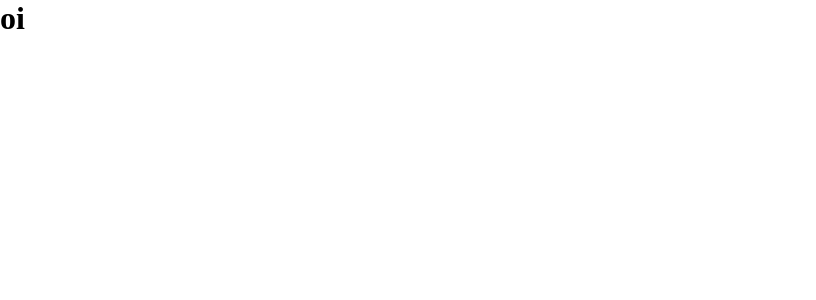
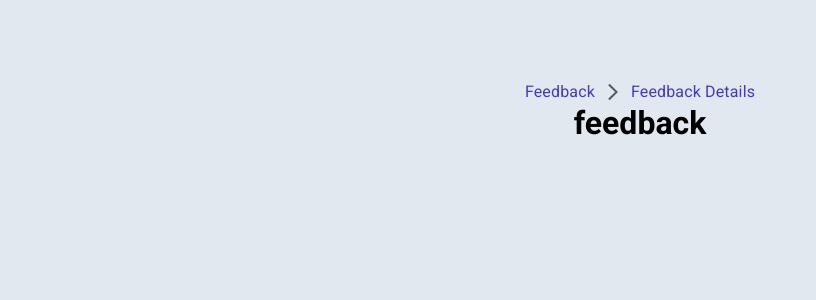
Before and after one commit to gabrielbugarelli/haprocket-frontend, a React (Vite) app: page / in a window 1280 px wide. Shown: the top 300 px of the page, without its empty margins (0-816 px from the left). Built offline with nearby package versions, Linux system fonts and the light colour scheme.

Commit message:
chore: config-project

```diff
--- a/package.json
+++ b/package.json
@@ -11,13 +11,16 @@
   "dependencies": {
     "@emotion/react": "^11.10.4",
     "@emotion/styled": "^11.10.4",
+    "@mui/icons-material": "^5.10.9",
     "@mui/material": "^5.10.9",
     "react": "^18.2.0",
-    "react-dom": "^18.2.0"
+    "react-dom": "^18.2.0",
+    "react-router-dom": "6.3.0"
   },
   "devDependencies": {
     "@types/react": "^18.0.17",
     "@types/react-dom": "^18.0.6",
+    "@types/react-router-dom": "5.3.3",
     "@vitejs/plugin-react": "^2.1.0",
     "typescript": "^4.6.4",
     "vite": "^3.1.0"
--- a/src/App.tsx
+++ b/src/App.tsx
@@ -1,6 +1,12 @@
+import { ThemeProvider } from "@mui/material";
+import { Router } from "./routes";
+import { lightTheme } from "./shared/styles/themes/themeLight";
+
 function App() {
   return (
-    <h1>oi</h1>
+    <ThemeProvider theme={lightTheme}>
+      <Router />
+    </ThemeProvider>
   )
 }
 
--- a/src/index.css
+++ /dev/null
@@ -1,5 +0,0 @@
-* {
-  margin: 0;
-  padding: 0;
-  box-sizing: border-box;
-}
--- a/src/main.tsx
+++ b/src/main.tsx
@@ -1,7 +1,7 @@
 import React from 'react'
 import ReactDOM from 'react-dom/client'
 import App from './App'
-import './index.css'
+import './shared/styles/global.css'
 
 ReactDOM.createRoot(document.getElementById('root') as HTMLElement).render(
   <React.StrictMode>
--- /dev/null
+++ b/src/pages/Feedback/index.tsx
@@ -0,0 +1,7 @@
+export const Feedback = () => {
+  return (
+    <>
+      <h1>feedback</h1>
+    </>
+  );
+}
--- /dev/null
+++ b/src/pages/FeedbackDetails/index.tsx
@@ -0,0 +1,5 @@
+export const FeedbackDetails = () => {
+  return (
+    <div>Feedback details page</div>
+  );
+}
--- /dev/null
+++ b/src/pages/Layout/index.tsx
@@ -0,0 +1,13 @@
+import { Outlet } from "react-router";
+import { Header } from "../../shared/components/Header";
+
+import styles from './styles.module.css';
+
+export const Layout = () => {
+  return (
+    <div className={styles.container}>
+      <Header />
+      <Outlet />
+    </div >
+  )
+}
--- /dev/null
+++ b/src/pages/Layout/styles.module.css
@@ -0,0 +1,7 @@
+.container {
+  display: flex;
+  flex-direction: column;
+  align-items: center;
+
+  margin: 5rem auto;
+}
--- /dev/null
+++ b/src/routes/index.tsx
@@ -0,0 +1,17 @@
+import { BrowserRouter, Routes, Route } from "react-router-dom";
+import { Feedback } from "../pages/Feedback";
+import { FeedbackDetails } from "../pages/FeedbackDetails";
+import { Layout } from "../pages/Layout";
+
+export const Router = () => {
+  return (
+    <BrowserRouter>
+      <Routes>
+        <Route path="/" element={<Layout />}>
+          <Route path="/" element={<Feedback />} />
+          <Route path="/feedback-detail" element={<FeedbackDetails />} />
+        </Route>
+      </Routes>
+    </BrowserRouter>
+  )
+}
--- /dev/null
+++ b/src/shared/components/Header/index.tsx
@@ -0,0 +1,19 @@
+import { Breadcrumbs, useTheme } from "@mui/material"
+import { Link } from "react-router-dom";
+
+import ArrowForwardIosIcon from '@mui/icons-material/ArrowForwardIos';
+
+export const Header = () => {
+  const theme = useTheme();
+
+  return (
+    <Breadcrumbs aria-label="breadcrumb" separator={<ArrowForwardIosIcon fontSize="small" />}>
+      <Link to="/" style={{ color: theme.palette.primary.main }}>
+        Feedback
+      </Link>
+      <Link to="feedback-detail" style={{ color: theme.palette.primary.main }}>
+        Feedback Details
+      </Link>
+    </Breadcrumbs>
+  );
+}
--- /dev/null
+++ b/src/shared/styles/global.css
@@ -0,0 +1,49 @@
+* {
+  margin: 0;
+  padding: 0;
+  box-sizing: border-box;
+}
+
+:root {
+  --gray-50: #F7FAFC;
+  --gray-200: #E2E8F0;
+  --gray-300: #CBD5E0;
+  --gray-900: #171923;
+
+  --purple-200: #6B46C1;
+  --purple-600: #3f37c9;
+}
+
+@media (max-width: 1080px) {
+  html {
+    font-size: 93.75%;
+  }
+}
+
+@media (max-width: 720px) {
+  html {
+    font-size: 87.5%;
+  }
+}
+
+body {
+  background: var(--gray-200);
+  color: var(--white);
+}
+
+body,
+input,
+textarea,
+select,
+button {
+  font: 400 1rem "Roboto", sans-serif;
+}
+
+button {
+  cursor: pointer;
+}
+
+a {
+  color: inherit;
+  text-decoration: none;
+}
--- /dev/null
+++ b/src/shared/styles/themes/themeLight.ts
@@ -0,0 +1,17 @@
+import { createTheme } from '@mui/material';
+
+export const lightTheme = createTheme({
+  palette: {
+    primary: {
+      main: '#4338ca',
+      dark: '#3730a3',
+      light: '#4f46e5'
+    },
+
+    secondary: {
+      main: '#cbd5e1',
+      dark: '#94a3b8',
+      light: '#e2e8f0'
+    }
+  }
+})
```
Also changed, not shown: 1 other file (tests, documents, lock files or other folders).
